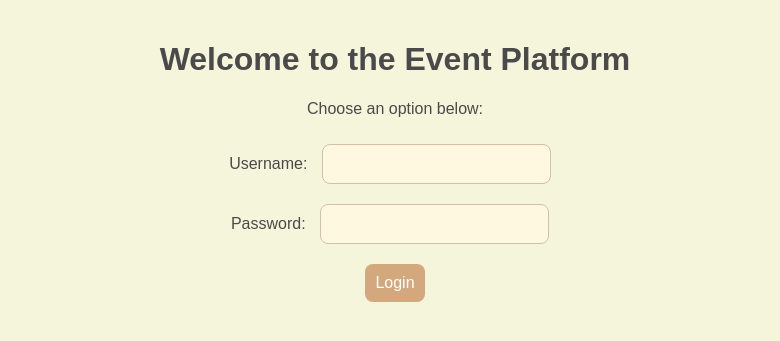
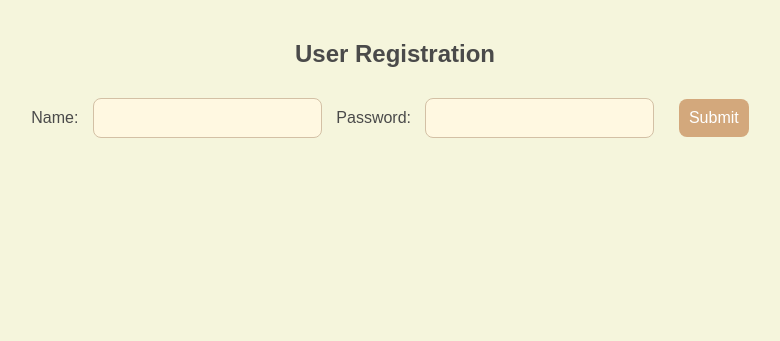
Before and after one commit to SaraAkbar16/CS4067-Assignment-02-22i-0846-SaraAkbar, a FastAPI app: page / in a window 1280 px wide. Shown: the top 341 px of the page, without its empty margins (245-1025 px from the left). Run offline with FastAPI, Linux system fonts and the light colour scheme.

Commit message:
all working

```diff
--- a/login/main.py
+++ b/login/main.py
@@ -1,7 +1,7 @@
-from fastapi import FastAPI, Request, Form, Depends
+from fastapi import FastAPI, Request, Form
 from fastapi.templating import Jinja2Templates
 from fastapi.staticfiles import StaticFiles
-from fastapi.responses import HTMLResponse, JSONResponse
+from fastapi.responses import JSONResponse
 import asyncpg
 import uvicorn
 
@@ -20,26 +20,28 @@ DATABASE_URL = "postgresql://postgres:sara2020@localhost:5432/users"
 async def get_db_connection():
     return await asyncpg.connect(DATABASE_URL)
 
-# Route to serve the main page
-@app.get("/", response_class=HTMLResponse)
+# Route to serve the main page (Fix: Return HTML Template)
+@app.get("/")
 async def main_page(request: Request):
-    return templates.TemplateResponse("login.html", {"request": request})
+    return templates.TemplateResponse("index.html", {"request": request})
 
-# Login route with database check
+# Register or login user
 @app.post("/login")
 async def login(username: str = Form(...), password: str = Form(...)):
     conn = await get_db_connection()
 
-    # Check if the user exists in the database
-    user = await conn.fetchrow("SELECT * FROM users WHERE name = $1 AND password = $2", username, password)
+    # Check if the username already exists
+    existing_user = await conn.fetchrow("SELECT * FROM users WHERE name = $1", username)
 
+    if existing_user:
+        await conn.close()
+        return JSONResponse(content={"status": "fail", "message": "Username already exists. Please choose another."})
+
+    # Insert the new user into the database
+    await conn.execute("INSERT INTO users (name, password) VALUES ($1, $2)", username, password)
     await conn.close()
 
-    if user:
-        # Attach the username to the redirect URL
-        return JSONResponse(content={"status": "success", "redirect_url": f"http://127.0.0.1:8001"})
-    else:
-        return JSONResponse(content={"status": "fail", "message": "Invalid username or password"})
+    return JSONResponse(content={"status": "success", "message": "User registered successfully!", "redirect_url": "http://127.0.0.1:8001"})
 
 # Run the FastAPI app
 if __name__ == "__main__":
--- a/templates/index.html
+++ b/templates/index.html
@@ -26,24 +26,24 @@
           const password = document.getElementById("password").value;
 
           try {
-        const response = await fetch("/users/", {
+              const response = await fetch("/login", {  // Fix: Changed to "/login"
                   method: "POST",
-            headers: { "Content-Type": "application/json" },
-            body: JSON.stringify({ name: name, password: password })
+                  body: new URLSearchParams({ "username": name, "password": password }) // Fix: Send form-encoded data
               });
 
-        if (response.redirected) {
-            window.location.href = response.url;
-        } else {
-            const errorData = await response.json();
-            alert(`Error: ${errorData.detail}`);
+              const result = await response.json();
+
+              if (result.status === "fail") {
+                  alert(result.message);
+              } else if (result.status === "success") {
+                  alert(result.message);
+                  window.location.href = result.redirect_url;
               }
           } catch (error) {
               console.error("Network Error:", error);
-        alert("Username Already exists.");
+              alert("An unexpected error occurred.");
           }
       });
-
     </script>
 </body>
 </html>
--- a/templates/login.html
+++ b/templates/login.html
@@ -39,7 +39,7 @@
 </head>
 <body>
     <div class="container">
-        <h1>Welcome to the Event Platform</h1>
+        <h1>Welcome to the Event Platform Login</h1>
         <p>Choose an option below:</p>
         <form id="loginForm">
             <div>
@@ -55,7 +55,7 @@
     </div>
 
     <script>
-       document.getElementById("loginForm").addEventListener("submit", async function(event) {
+   document.getElementById("loginForm").addEventListener("submit", async function(event) {
     event.preventDefault();
 
     const formData = new FormData(this);
@@ -65,10 +65,21 @@
     });
 
     if (response.redirected) {
-        window.location.href = response.url;  // Redirect to the welcome page
-    } else {
+        // If redirected, navigate to the new page
+        window.location.href = response.url;
+        return;
+    }
+
+    // If not redirected, try parsing as JSON
+    try {
         const result = await response.json();
-        alert(result.message);
+
+        if (result.status === "fail") {
+            alert(result.message);
+        }
+    } catch (error) {
+        console.error("Error parsing JSON:", error);
+        alert("An unexpected error occurred.");
     }
 });
 
--- a/templates/main.html
+++ b/templates/main.html
@@ -47,8 +47,8 @@ button:hover {
     <div class="container">
         <h1>Welcome to the Event Platform</h1>
         <p>Choose an option below:</p>
-        <button id="loginBtn">Login</button>
-        <button id="registerBtn">Register</button>
+        <button id="loginBtn">Register</button>
+        <button id="registerBtn">Login</button>
     </div>
     <script>
  document.getElementById("loginBtn").addEventListener("click", function() {
```
Lines whose indentation alone changed are shown as unchanged.
